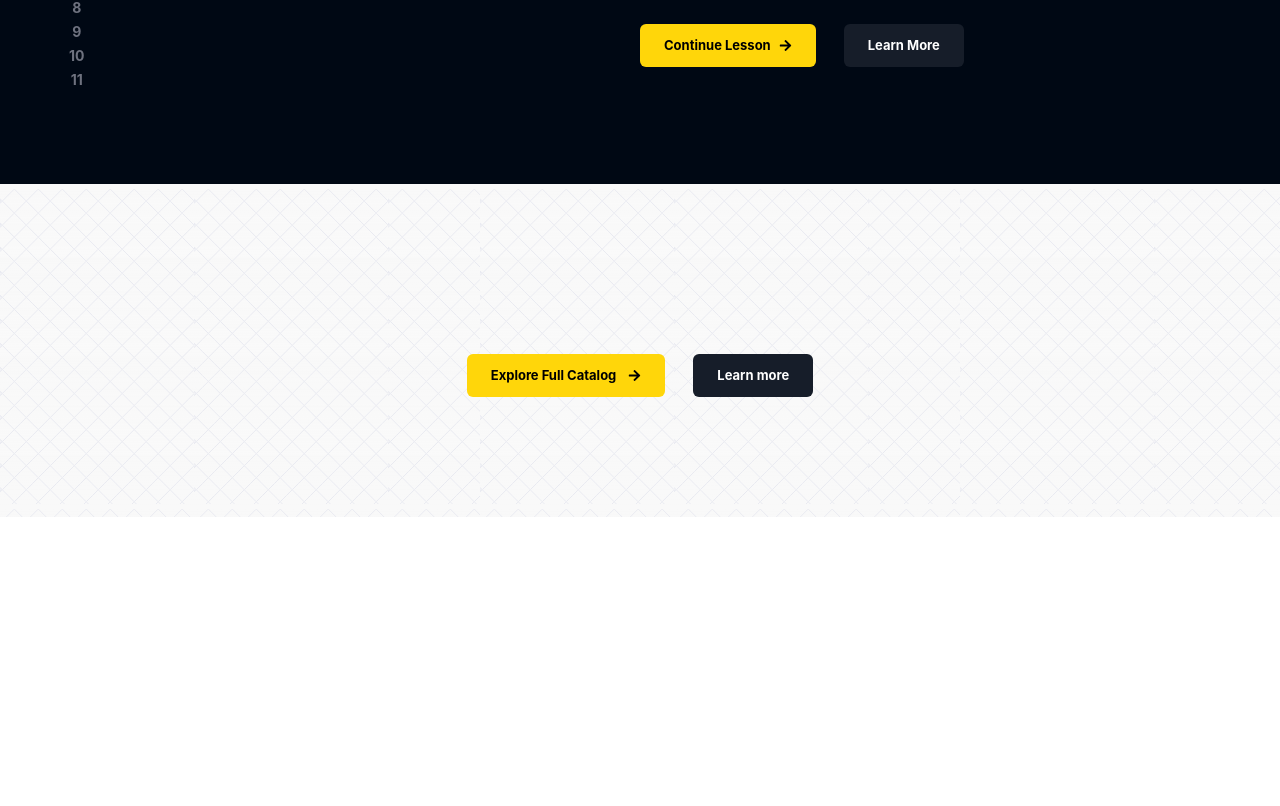
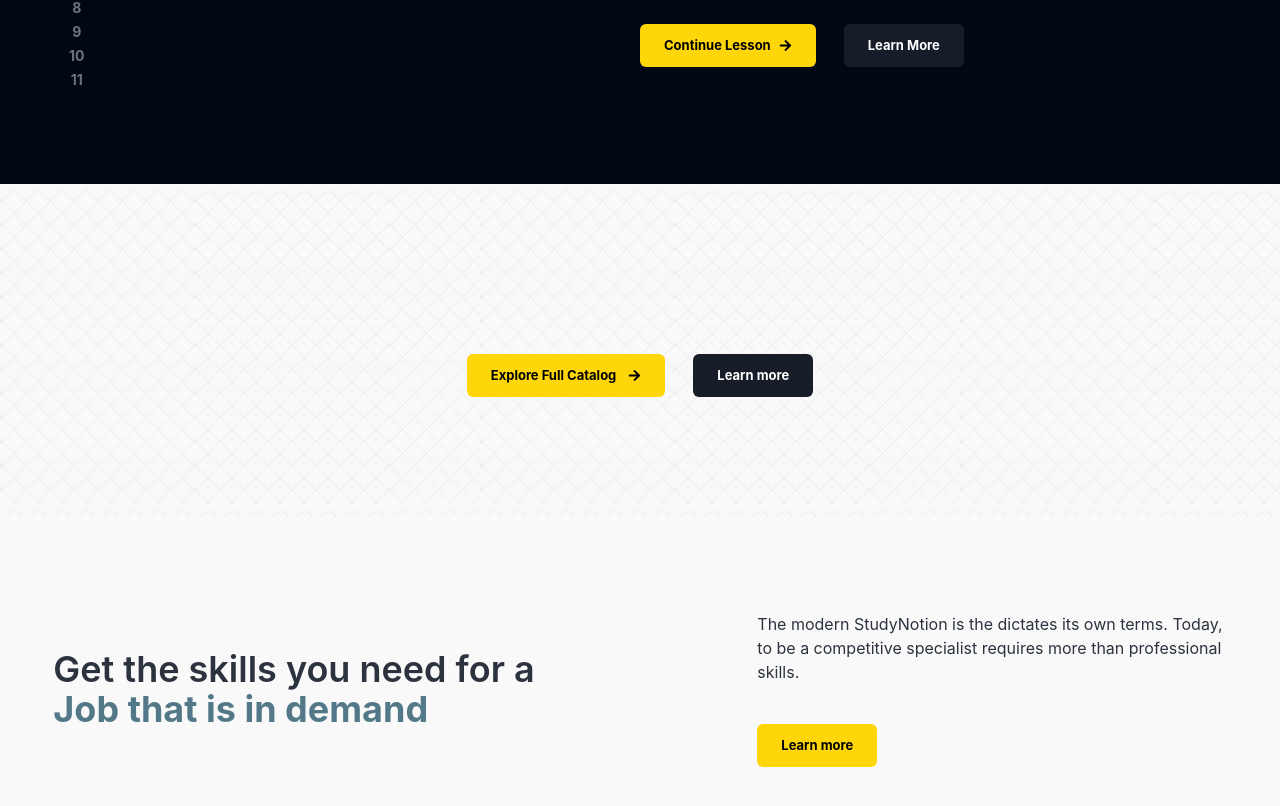
Before and after one commit to amanraooo/StudyNotion_Prac, a React (Create React App) app: page / in a window 1280 px wide. Shown: the part 1272-2078 px from the top of the page. Before the commit the page ends 1789 px from the top, so only its background shows below. Built offline with nearby package versions, Linux system fonts and the light colour scheme.

Commit message:
frontend in progress

```diff
--- a/src/Pages/Home.jsx
+++ b/src/Pages/Home.jsx
@@ -5,6 +5,8 @@
 import CTAButton from "../components/core/HomePage/Button";
 import Banner from "../assets/Images/banner.mp4";
 import CodeBlocks from "../components/core/HomePage/CodeBlocks";
+import TimelineSection from './../components/core/HomePage/TimelineSection';
+import LearningLanguageSection from './../components/core/HomePage/LearningLanguageSection';
 
 const Home = () => {
   return (
@@ -101,6 +103,8 @@
             codeColor={"text-white"}
             codeblock={`import React from "react";\n import CTAButton from "./Button";\nimport TypeAnimation from "react-type";\nimport { FaArrowRight } from "react-icons/fa";\n\nconst Home = () => {\nreturn (\n<div>Home</div>\n)\n}\nexport default Home;`}
             backgroundGradient={<div className="codeblock2 absolute"></div>}
+
+
           />
         </div>
       </div>
@@ -128,6 +132,38 @@
             </div>
           </div>
         </div>
+
+        <div
+          className="w-11/12 max-w-maxContent flex flex-col items-center
+            justify-between gap-7 mx-auto"
+        >
+          <div className="flex flex-row gap-5 items-center
+            justify-between mb-10 mt-[95px]">
+            <div className="text-4xl font-semibold w-[45%]">
+              Get the skills you need for a
+              <HighlightText text={"Job that is in demand"} />
+            </div>
+
+            <div className='flex flex-col gap-10 w-[40%] items-start'>
+              <div className='text-[16px]'>
+                The modern StudyNotion is the dictates its own terms. Today, to be a competitive specialist requires more than professional skills.
+                 </div>
+
+                 <CTAButton active={true} linkto={"/signup"}>
+                 <div>
+                  Learn more
+                 </div>
+
+                 </CTAButton>
+          </div>
+
+          </div>
+
+            <TimelineSection />
+
+            <LearningLanguageSection/>
+
+        </div>
       </div>
 
       {/* section 3 */}
--- /dev/null
+++ b/src/components/core/HomePage/LearningLanguageSection.jsx
@@ -0,0 +1,11 @@
+import React from 'react'
+
+const LearningLanguageSection = () => {
+  return (
+    <div>
+
+    </div>
+  )
+}
+
+export default LearningLanguageSection
--- /dev/null
+++ b/src/components/core/HomePage/TimelineSection.jsx
@@ -0,0 +1,11 @@
+import React from 'react'
+
+const TimelineSection = () => {
+  return (
+    <div>
+
+    </div>
+  )
+}
+
+export default TimelineSection
```
